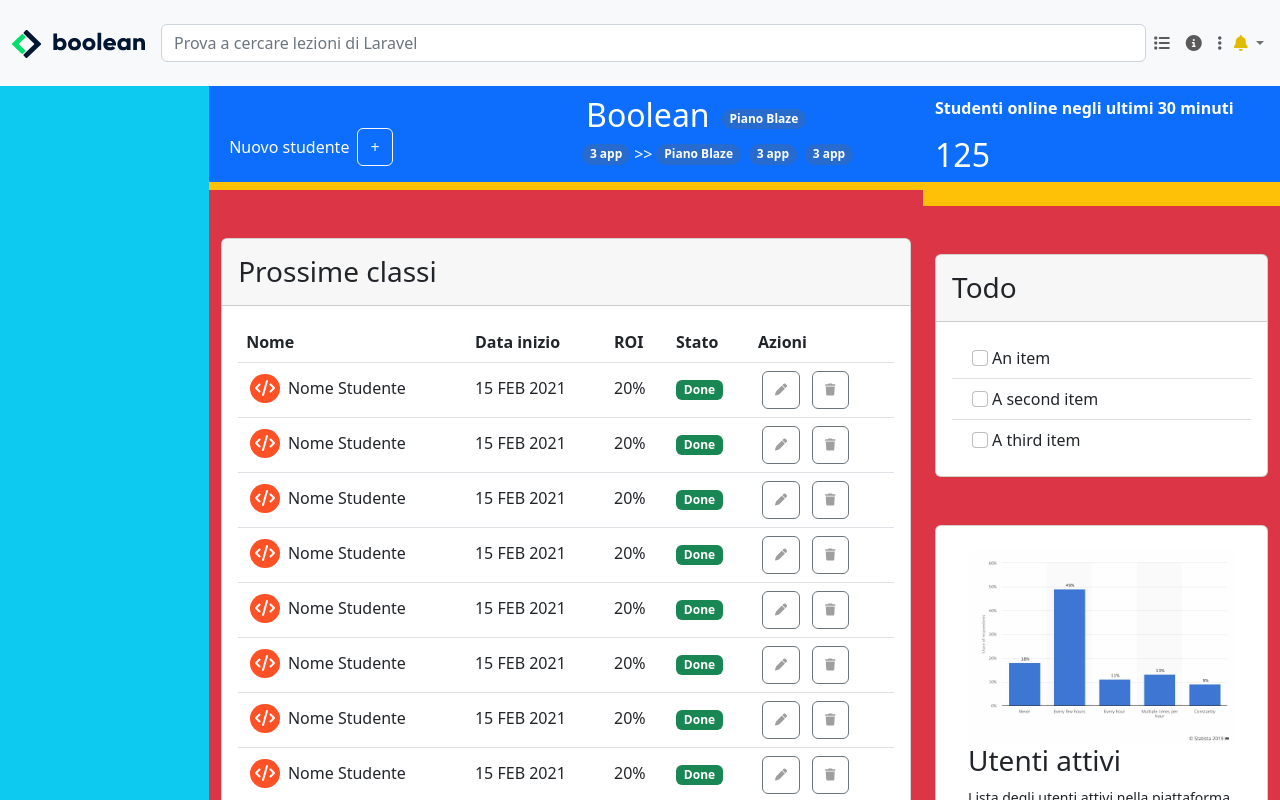
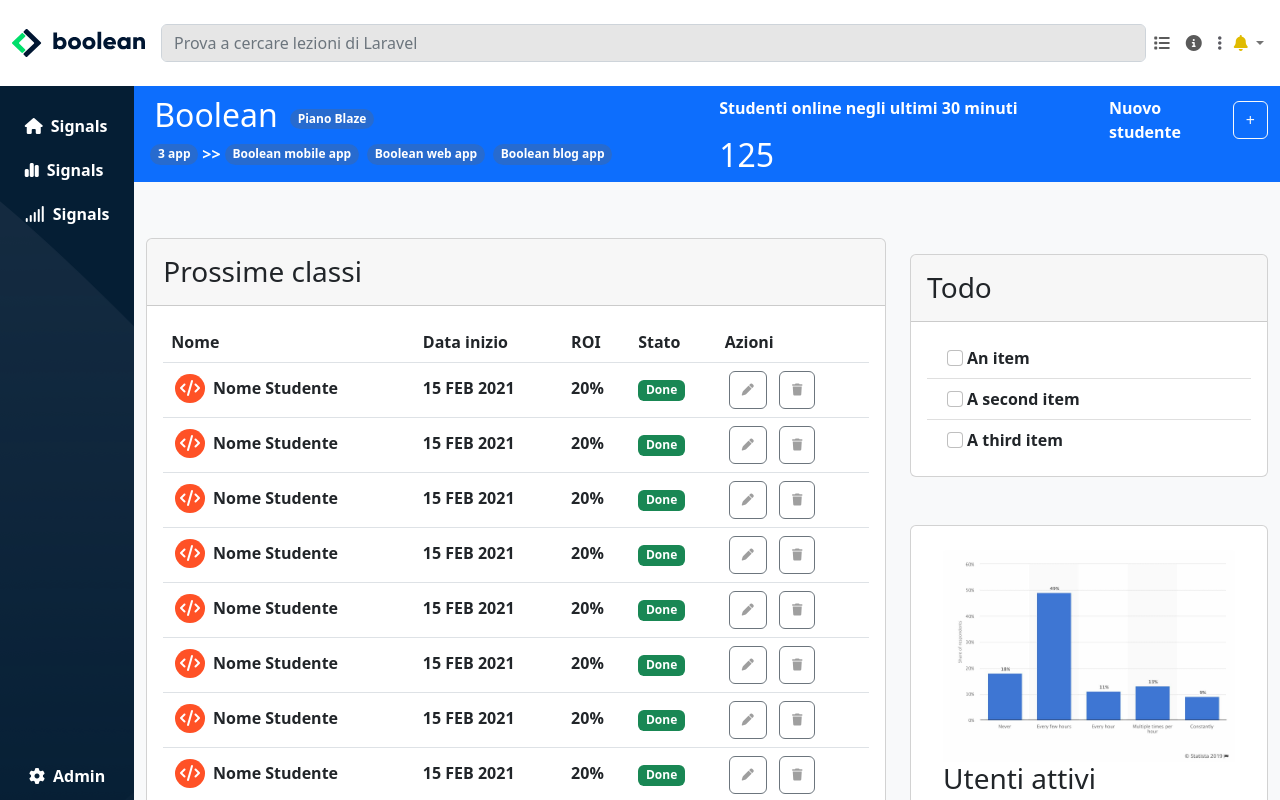
Before and after one commit to alessandromarangoni/html-css-bootstrap-dashboard, a plain HTML site: page index.html in a window 1280 px wide. Drawn offline with nearby package versions, Linux system fonts and the light colour scheme.

Commit message:
ended navbar + sidebar

```diff
--- a/css/style.css
+++ b/css/style.css
@@ -3,12 +3,33 @@
     margin: 0;
     padding: 0;
 }
+#exampleDataList{
+    background-color: rgba(128, 128, 128, 0.2);
+}
 
 .my_sidebar{
-    width: 250px;
-    height: 100vh;
+    align-self: end;
+    width: 150px;
+    height: calc(100vh - 86px);
+    background-color: #051e34;
+    background-image: url(../img/sidebar-bg.png);
+    background-size: auto;
 }
 
+@media screen and (max-width:768px){
+    .my_sidebar{
+        width: 70px;
+    }
+}
+
+.my_nav_button:hover{
+    background-color: #f8f9fa47;
+}
+
+main{
+    width: calc(100% - 150px);
+    background-color: #f8f9fa;
+}
 @media screen and (max-width:780px){
     #offcanvasRight{
         width: 100%;
--- a/index.html
+++ b/index.html
@@ -12,21 +12,22 @@
 </head>
 <body>
     <header class="">
-        <nav class="navbar fixed-top navbar-expand-lg bg-light">
+        <nav class="navbar fixed-top navbar-expand-lg bg-white">
             <div class="container-fluid">
                 <a class="navbar-brand" href="#">
-                    <img src="./img/logo.svg" alt="">
+                    <img src="./img/logo.svg" alt="" class="d-none d-md-block">
+                    <img src="./img/mobile-logo.png" alt="" class="d-md-none d-block" width="50px">
                 </a>
 
                 <div class="d-flex flex-grow-1">
                         <form action="" class="d-flex py-3 collapse navbar-collapse">
                                 <input class="form-control" list="datalistOptions" id="exampleDataList" placeholder="Prova a cercare lezioni di Laravel">
                                 <datalist id="datalistOptions">
-                                    <option value="San Francisco">
-                                    <option value="New York">
-                                    <option value="Seattle">
-                                    <option value="Los Angeles">
-                                    <option value="Chicago">
+                                    <option value="Laravel">
+                                    <option value="Bootstrap">
+                                    <option value="Float">
+                                    <option value="London trip">
+                                    <option value="php">
                                 </datalist>
                         </form>
                 </div>
@@ -49,7 +50,7 @@
                         <a class="nav-link dropdown-toggle px-1" href="#" role="button" data-bs-toggle="dropdown" aria-expanded="false">
                             <i class="fa-solid fa-bell" style="color: #e0bb00;"></i>
                         </a>
-                        <ul class="dropdown-menu">
+                        <ul class="dropdown-menu me-5">
                             <li><a class="dropdown-item" href="#">Action</a></li>
                             <li><a class="dropdown-item" href="#">Another action</a></li>
                             <li><hr class="dropdown-divider"></li>
@@ -57,20 +58,37 @@
                         </ul>
                     </ul>
                 </div>
-
-
-
             </div>
         </nav>
     </header>
-    <div class="d-flex">
-        <div class="my_sidebar bg-info"></div>
+    <div class="d-flex fw-bold">
+        <div class="my_sidebar d-flex flex-column justify-content-between pt-4 pt-sm-2 align-items-center text-white">
+            <div class="pt-4 pt-sm-2">
+                <div class="py-2 px-2 my-1 my_nav_button">
+                    <i class="fa-solid fa-house" style="color: #ffffff;"></i><span class="ps-2 font-weight-bold d-none d-md-inline">Signals</span>
+                </div>
 
-        <main class="bg-warning debug-h-full debug-w-full overflow-auto pt-5">
+                <div class="py-2 px-2 my-1 my_nav_button">
+                    <i class="fa-sharp fa-solid fa-chart-simple" style="color: #ffffff;"></i><span class="ps-2 font-weight-bold d-none d-md-inline">Signals</span>
+                </div>
+
+                <div class="py-2 px-2 my-1 my_nav_button">
+                    <i class="fa-solid fa-signal" style="color: #ffffff;"></i><span class="ps-2 font-weight-bold d-none d-md-inline">Signals</span>
+                </div>
+            </div>
+
+            <div class="py-2 px-2 my-1 my_nav_button">
+                <i class="fa-solid fa-gear" style="color: #ffffff;"></i><span class="ps-2 font-weight-bold d-none d-md-inline">Admin</span>
+            </div>
+
+
+        </div>
+
+        <main class="debug-h-full debug-w-full overflow-auto pt-5">
             <section class="bg-primary pt-5">
                 <div class="container-fluid ">
                     <div class="row gy-3">
-                        <div class="col-8 col-md-4 d-flex align-items-center text-bg-primary pt-3">
+                        <div class="col-8 col-md-2 d-flex align-items-center text-bg-primary pt-3 pt-md-0 order-md-last justify-content-md-end align-self-md-start">
                             <span class="px-2">Nuovo studente</span>
                             <button class="btn btn-outline-light" type="button" data-bs-toggle="offcanvas" data-bs-target="#offcanvasRight" aria-controls="offcanvasRight">+</button>
                             <div class="offcanvas offcanvas-end" tabindex="-1" id="offcanvasRight" aria-labelledby="offcanvasRightLabel">
@@ -83,11 +101,11 @@
                                 <form class="row g-3">
 
                                     <div class="col-md-6">
-                                        <label for="inputEmail4" class="form-label">Nome</label>
+                                        <label for="name" class="form-label">Nome</label>
                                         <input type="text" class="form-control" aria-label="First name">
                                     </div>
                                     <div class="col-md-6">
-                                        <label for="inputEmail4" class="form-label">Cognome</label>
+                                        <label for="inputsurname" class="form-label">Cognome</label>
                                         <input type="text" class="form-control" aria-label="Last name">
                                     </div>
 
@@ -141,7 +159,7 @@
                             </div>
 
                         </div>
-                        <div class="col-8 col-md-4 text-white" id="my_section1_col2">
+                        <div class="col-8 col-md-6 text-white order-md-first" id="my_section1_col2">
                             <div class="d-flex align-items-center">
                                 <h2 class="px-2">Boolean</h2>
                                 <span class="badge rounded-pill text-bg-primary mx-1">Piano Blaze</span>
@@ -151,14 +169,14 @@
                                 <span class="badge rounded-pill text-bg-primary mx-1 d-inline-block d-md-none" id="my_section1_show-more">+</span>
 
                                 <div class="d-none d-md-flex" id="my_more">
-                                    <span class="badge rounded-pill text-bg-primary mx-1">Piano Blaze</span>
-                                    <span class="badge rounded-pill text-bg-primary mx-1">3 app</span>
-                                    <span class="badge rounded-pill text-bg-primary mx-1">3 app</span>
+                                    <span class="badge rounded-pill text-bg-primary mx-1">Boolean mobile app</span>
+                                    <span class="badge rounded-pill text-bg-primary mx-1">Boolean web app</span>
+                                    <span class="badge rounded-pill text-bg-primary mx-1">Boolean blog app</span>
                                 </div>
                             </div>
                         </div>
 
-                        <div class="col-8 col-md-4 text-white">
+                        <div class="col-8 col-md-4 text-white justify-content-md-end">
                             <p><strong>Studenti online negli ultimi 30 minuti</strong></p>
                             <h2>125</h2>
                         </div>
@@ -169,7 +187,7 @@
 
                 <div class="row">
 
-                    <div class="col-md-8 col-12 bg-danger gy-2">
+                    <div class="col-md-8 col-12 gy-2">
                         <div>
                             <div class="card my-5">
                                 <div class="card-header">
@@ -291,7 +309,7 @@
                             </div>
                         </div>
                     </div>
-                    <div class="col-12 col-md-4 bg-danger gy-4">
+                    <div class="col-12 col-md-4 gy-4">
                         <div>
                             <div class="card my-5">
                                 <div class="card-header">
```
